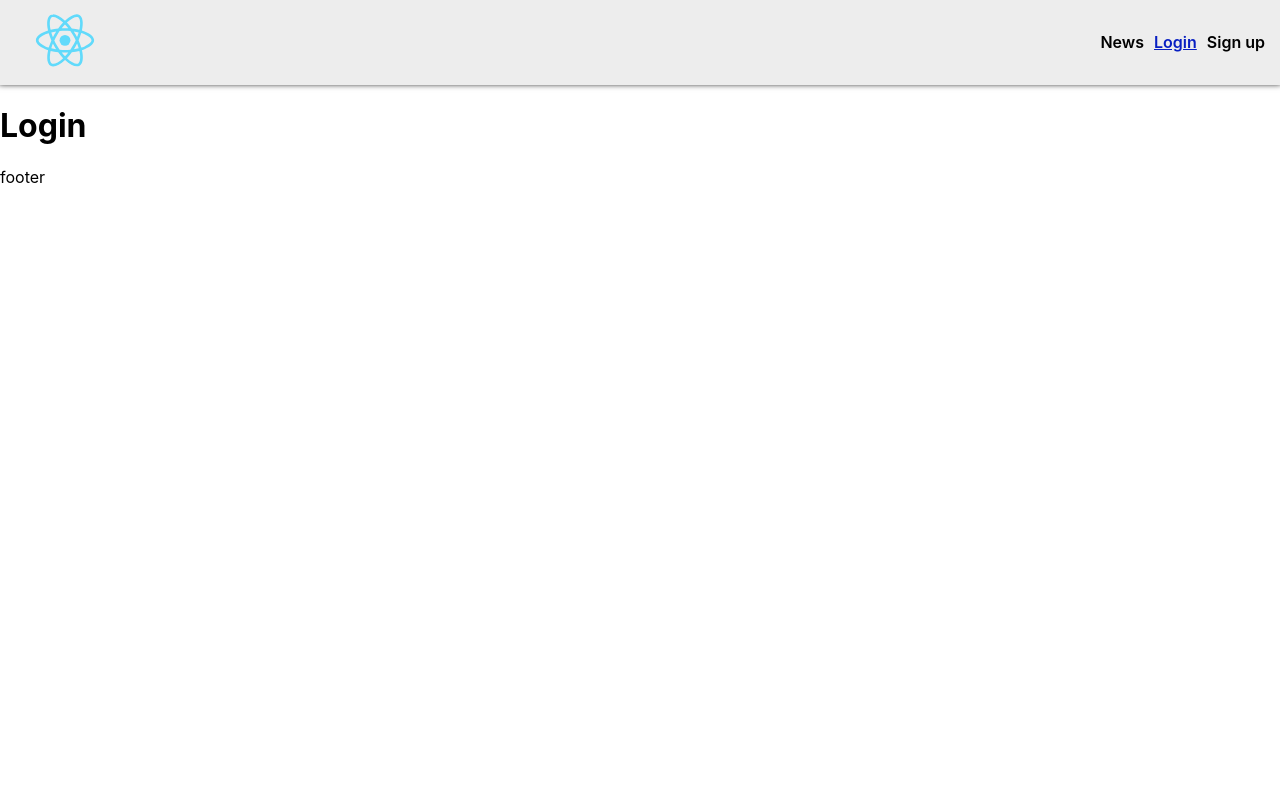
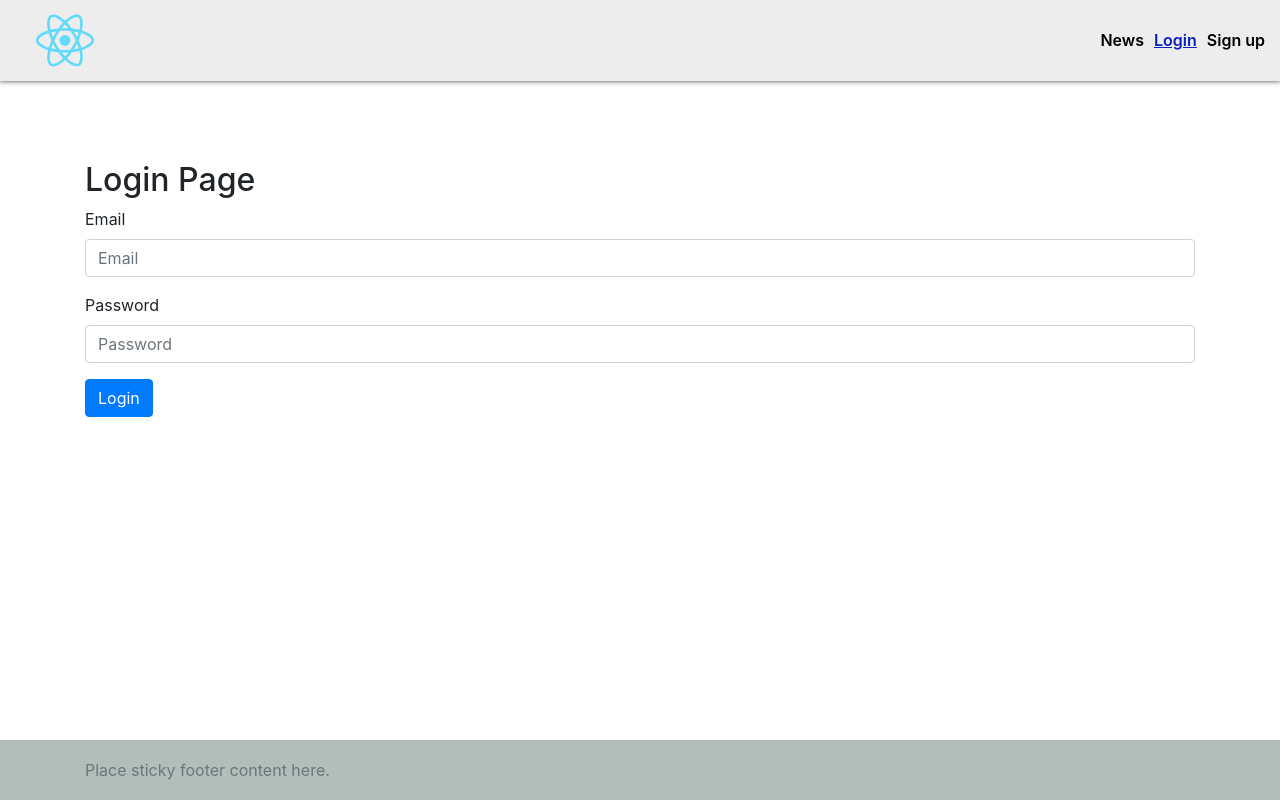
Before and after one commit to Serjman91/react-learn, a React (Create React App) app: page /login in a window 1280 px wide. Built offline with nearby package versions, Linux system fonts and the light colour scheme.

Commit message:
Add login Form

```diff
--- a/package.json
+++ b/package.json
@@ -6,12 +6,16 @@
     "@testing-library/jest-dom": "^5.11.9",
     "@testing-library/react": "^11.2.5",
     "@testing-library/user-event": "^12.8.1",
+    "bootstrap": "^4.6.0",
+    "formik": "^2.2.6",
+    "history": "^5.0.0",
     "node-sass": "^5.0.0",
     "react": "^17.0.1",
     "react-dom": "^17.0.1",
     "react-router-dom": "^5.2.0",
     "react-scripts": "4.0.3",
-    "web-vitals": "^1.1.0"
+    "web-vitals": "^1.1.0",
+    "yup": "^0.32.9"
   },
   "scripts": {
     "start": "react-scripts start",
--- a/src/components/shared/Footer.jsx
+++ b/src/components/shared/Footer.jsx
@@ -2,7 +2,11 @@ import React from 'react';
 
 const Footer = () => {
     return (
-        <footer>footer</footer>
+        <footer className="footer">
+            <div className="container">
+                <span className="text-muted">Place sticky footer content here.</span>
+            </div>
+        </footer>
     );
 };
 
--- a/src/components/user/Login.jsx
+++ b/src/components/user/Login.jsx
@@ -1,9 +1,81 @@
-import React from 'react';
+import React, { useEffect } from 'react';
+import * as Yup from 'yup';
+import { Formik, Field, Form } from 'formik';
 
-const Login = () => {
+const validation = Yup.object().shape({
+    email: Yup.string().email('Email not valid').required('Email is required'),
+    password: Yup.string().required('Password is required')
+});
+
+const Login = ({ history }) => {
+    useEffect(() => {
+        const isUserExists = localStorage.getItem('USER');
+        if (isUserExists) {
+            history.push('/');
+        }
+    }, []);
+
+    const handleSubmit = (values) => {
+        localStorage.setItem('USER', JSON.stringify(values, null, 2));
+        history.push('/');
+    };
+
     return (
-        <h1>Login</h1>
+        <div className="container login-container">
+            <div className="login-wrapper">
+                <h2>Login Page</h2>
+                <Formik
+                    initialValues={{ email: '', password: '' }}
+                    validationSchema={validation}
+                    onSubmit={handleSubmit}
+                >
+                    {({
+                          values,
+                          errors,
+                          touched,
+                          handleChange,
+                          handleBlur,
+                          isSubmitting,
+                      }) => (
+                        <Form noValidate>
+                            <div className="form-group">
+                                <label htmlFor="email">Email</label>
+                                <Field
+                                    onChange={handleChange}
+                                    onBlur={handleBlur}
+                                    value={values.email}
+                                    type="email"
+                                    name="email"
+                                    className={"form-control"}
+                                    placeholder="Email"
+                                />
+                                <span className="text-danger">{errors.email && touched.email && errors.email}</span>
+
+                            </div>
+                            <div className="form-group">
+                                <label htmlFor="password">Password</label>
+                                <Field
+                                    type="password"
+                                    name="password"
+                                    onChange={handleChange}
+                                    onBlur={handleBlur}
+                                    value={values.password}
+                                    className={"form-control"}
+                                    placeholder="Password"
+                                />
+                                <span className="text-danger">{errors.password && touched.password && errors.password}</span>
+                            </div>
+
+                            <button className="btn btn-primary" type="submit" disabled={isSubmitting}>
+                                Login
+                            </button>
+                        </Form>
+                    )}
+                </Formik>
+            </div>
+        </div>
     );
 };
 
+
 export default Login;
--- /dev/null
+++ b/src/history.js
@@ -0,0 +1,3 @@
+import { createBrowserHistory } from 'history';
+
+export default createBrowserHistory();
--- a/src/index.js
+++ b/src/index.js
@@ -4,10 +4,11 @@ import './styles/index.scss';
 import reportWebVitals from './reportWebVitals';
 import App from './App.jsx';
 import { BrowserRouter } from 'react-router-dom';
+import history from './history';
 
 ReactDOM.render(
   <React.StrictMode>
-      <BrowserRouter>
+      <BrowserRouter history={history}>
         <App />
       </BrowserRouter>
   </React.StrictMode>,
--- /dev/null
+++ b/src/styles/components/login.scss
@@ -0,0 +1,3 @@
+.login-container {
+  margin-top: 80px
+}
--- /dev/null
+++ b/src/styles/footer.scss
@@ -0,0 +1,8 @@
+.footer {
+  position: absolute;
+  bottom: 0;
+  width: 100%;
+  height: 60px;
+  line-height: 60px;
+  background-color: #b3beba;
+}
--- a/src/styles/index.scss
+++ b/src/styles/index.scss
@@ -1,3 +1,5 @@
+@import 'bootstrap/dist/css/bootstrap.min.css';
+
 // variables
 @import "variables";
 // default styles
@@ -5,3 +7,5 @@
 
 // components
 @import "header";
+@import "footer";
+@import "components/login";
```
Also changed, not shown: 1 other file (tests, documents, lock files or other folders).
